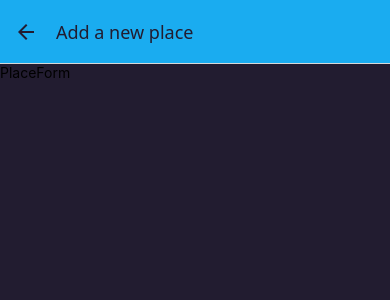
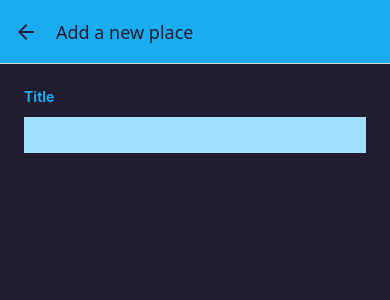
Before and after one commit to Precell/favorite-places, a React Native app: screen /AddPlace in a window 390 px wide. Shown: the top 300 px of the page. Built offline with nearby package versions, Linux system fonts and the light colour scheme.

Commit message:
Add PlaceForm component with title input and styling

```diff
--- a/components/Places/PlaceForm.js
+++ b/components/Places/PlaceForm.js
@@ -1,12 +1,46 @@
-import { View, Text } from 'react-native'
-import React from 'react'
+import React, { useState } from "react";
+import { View, Text, ScrollView, TextInput, StyleSheet } from "react-native";
+import { Colors } from "../../constants/colors";
 
 const PlaceForm = () => {
+  const [enteredTitle, setEnteredTitle] = useState("");
+
+  function changeTitleHandler(enteredText) {
+    setEnteredTitle(enteredText);
+  }
+
   return (
-    <View>
-      <Text>PlaceForm</Text>
-    </View>
-  )
-}
+    <ScrollView style={styles.form}>
+      <View>
+        <Text style={styles.label}>Title</Text>
+        <TextInput onChangeText={changeTitleHandler} value={enteredTitle} style={styles.input}/>
+      </View>
+    </ScrollView>
+  );
+};
 
-export default PlaceForm
+export default PlaceForm;
+
+
+const styles = StyleSheet.create({
+    form:{
+        flex:1,
+        padding:24
+    },
+    label:{
+        fontWeight:'bold',
+        marginBottom:4,
+        color: Colors.primary500,
+
+    },
+    input:{
+        marginVertical:8,
+        paddoingHorizontal:4,
+        paddingVertical:8,
+        fontSize:16,
+        borderBottomColor: Colors.primary700,
+        borderBottomWidht: 2,
+        backgroundColor: Colors.primary100
+
+    }
+})
```
Also changed, not shown: components/Places/ImagePicker.js (added).
